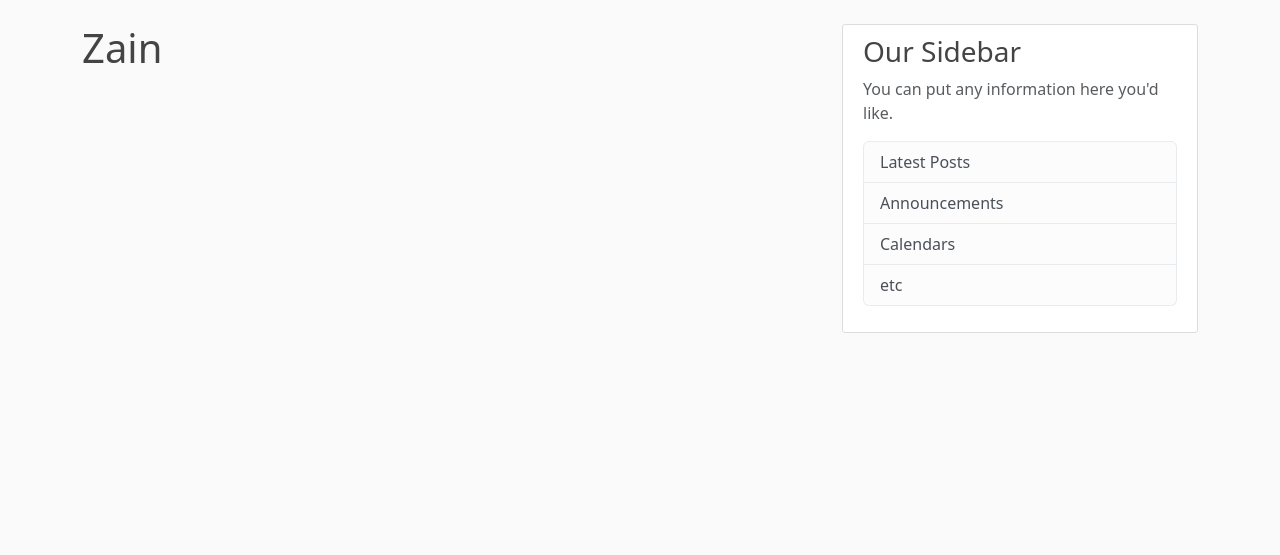
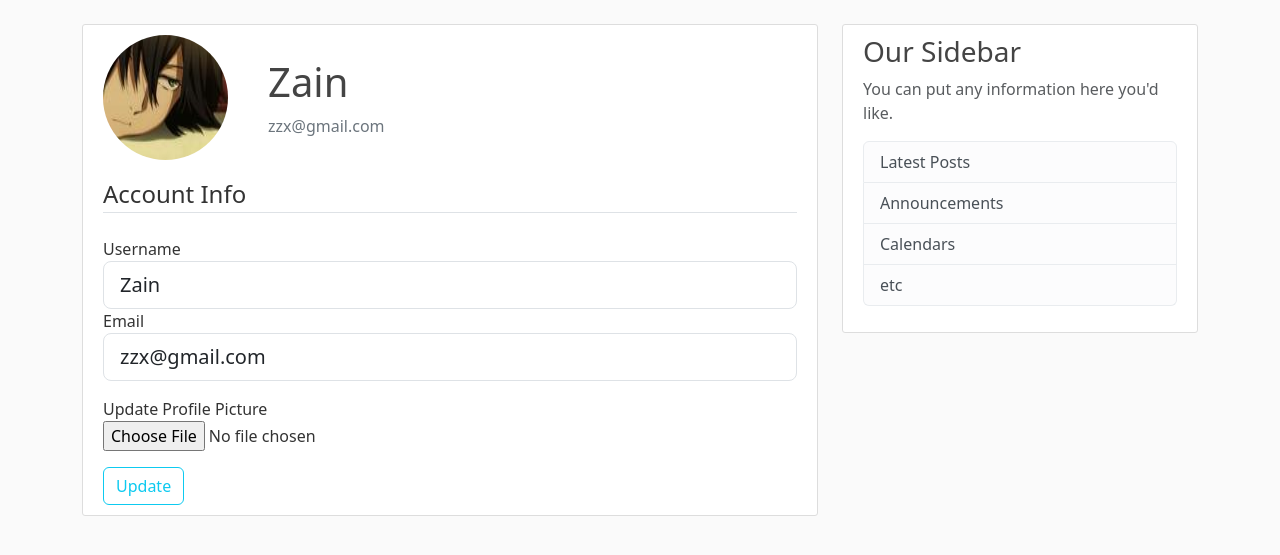
Before and after one commit to Baaqar-007/Blog_007, a Flask app: page /account in a window 1280 px wide. Shown: the part 56-611 px from the top of the page. Run offline with Flask 3, Linux system fonts and the light colour scheme; a user stored in the database is signed in; some libraries are stand-ins or nearby versions.

Commit message:
Update account functionality added. (generated by blackbox.ai )

```diff
--- a/application/forms.py
+++ b/application/forms.py
@@ -1,7 +1,10 @@
 from flask_wtf import FlaskForm
+from flask_wtf.file import FileField,   FileAllowed
+from flask_login import current_user
 from wtforms import StringField , PasswordField, SubmitField, BooleanField
 from wtforms.validators import DataRequired, Length , Email, EqualTo, ValidationError
 from application.models import User
+
 
 class RegistrationForm(FlaskForm):
     username = StringField('Username',
@@ -28,3 +31,23 @@ class LoginForm(FlaskForm):
     password = PasswordField('Password', validators = [DataRequired()])
     remember = BooleanField('Remember Me')
     submit = SubmitField('Login')
+
+
+class UpdateAccountForm(FlaskForm):
+    username = StringField('Username',
+                           validators = [DataRequired(), Length(min=2, max=20)])
+    email = StringField('Email',
+                        validators= [DataRequired(), Email()])
+    picture = FileField('Update Profile Picture', validators=[FileAllowed(['jpg','png','jpeg'])])
+    submit = SubmitField('Update')
+
+    def validate_username(self, username):
+        if username.data != current_user.username:
+            user = User.query.filter_by(username=username.data).first()
+            if user:
+                raise ValidationError("That username is already taken. Please choose another one.")
+
+    def validate_email(self, email):
+        if email.data != current_user.email:
+            if User.query.filter_by(email=email.data).first():
+                raise ValidationError('Your email has already been registered.')
--- a/application/models.py
+++ b/application/models.py
@@ -10,7 +10,7 @@ class User(db.Model, UserMixin):
     id = db.Column(db.Integer, primary_key = True)
     username = db.Column(db.String(20), unique =True , nullable = False)
     email = db.Column(db.String(120), unique =True , nullable = False)
-    image_file = db.Column(db.String(20), nullable = False, default = 'deafult.jpg')
+    image_file = db.Column(db.String(20), nullable = False, default = 'default.jpg')
     password = db.Column(db.String(60),  nullable = False)
     posts = db.relationship('Post', backref='author', lazy=True) # data is not loaded unless actually needed (lazy collection)
 
--- a/application/routes.py
+++ b/application/routes.py
@@ -1,5 +1,8 @@
+import secrets
+import os
+from PIL import Image
 from flask import  render_template , flash, redirect , url_for , request
-from application.forms import RegistrationForm, LoginForm
+from application.forms import RegistrationForm, LoginForm, UpdateAccountForm
 from application.models import User, Post
 from application import app, db ,bcrypt
 from flask_login import login_user , current_user, logout_user, login_required
@@ -68,7 +71,33 @@ def logout():
     logout_user()
     return redirect(url_for('home'))
 
-@app.route('/account')
+def save_picture(form_picture):
+    random_hex = secrets.token_hex(8)
+    _, f_ext = os.path.splitext(form_picture.filename)
+    picture_fn = random_hex + f_ext
+    picture_path = os.path.join(app.root_path, 'static/profile_pics', picture_fn)
+
+    output_size = (125,125)
+    i = Image.open(form_picture)
+    i.thumbnail(output_size) # makes the webapp faster and saves space
+    i.save(picture_path)
+    return picture_fn
+
+@app.route('/account', methods =["GET", "POST"])
 @login_required
 def account():
-    return render_template('account.html', title = "Account")
+    form = UpdateAccountForm()
+    if form.validate_on_submit():
+        if form.picture.data:
+            picture_file = save_picture(form.picture.data)
+            current_user.image_file = picture_file
+        current_user.username = form.username.data
+        current_user.email = form.email.data
+        db.session.commit()
+        flash("Your account has been updated!", "success")
+        return redirect(url_for('account'))
+    elif request.method == 'GET':
+        form.username.data = current_user.username
+        form.email.data = current_user.email
+    image_file = url_for('static', filename = 'profile_pics/' + current_user.image_file)
+    return render_template('account.html', title = "Account", image_file=image_file, form=form)
--- a/application/templates/account.html
+++ b/application/templates/account.html
@@ -1,4 +1,63 @@
 {% extends "layout.html" %}
 {% block content %}
-    <h1>{{current_user.username}}</h1>
+<div class="content-section">
+  <div class="media" style="display: flex; align-items: center;">
+      <img class="rounded-circle account-img" src="{{ image_file }}">
+      <div class="media-body" style="margin-left: 20px;">
+          <h2 class="account-heading">{{ current_user.username }}</h2>
+          <p class="text-secondary">{{ current_user.email }}</p>
+      </div>
+  </div>
+  <div>
+      <form method="POST" action="" enctype="multipart/form-data">
+          {{ form.hidden_tag() }}
+          <fieldset class="form-group">
+              <legend class="border-bottom mb-4">Account Info</legend>
+              <div class="form-group">
+                  {{ form.username.label(class="form-control-label") }}
+                  {% if form.username.errors %}
+                      {{ form.username(class="form-control form-control-lg is-invalid") }}
+                      <div class="invalid-feedback">
+                          {% for error in form.username.errors %}
+                              <span>{{ error }}</span>
+                          {% endfor %}
+                      </div>
+                  {% else %}
+                      {{ form.username(class="form-control form-control-lg") }}
+                  {% endif %}
+              </div>
+              <div class="form-group">
+                  {{ form.email.label(class="form-control-label") }}
+                  {% if form.email.errors %}
+                      {{ form.email(class="form-control form-control-lg is-invalid") }}
+                      <div class="invalid-feedback">
+                          {% for error in form.email.errors %}
+                              <span>{{ error }}</span>
+                          {% endfor %}
+                      </div>
+                  {% else %}
+                      {{ form.email(class="form-control form-control-lg") }}
+                  {% endif %}
+              </div>
+              <p></p>
+
+            <div class="form-group">
+                {{ form.picture.label() }}
+                <br>
+                {{ form.picture(class="form-control-file") }}
+                {% if form.picture.errors %}
+                    {% for error in form.picture.errors %}
+                        <span class="text-danger">{{ error }}</span></br>
+                    {% endfor %}
+                {% endif %}
+            </div>
+          </fieldset>
+          <p></p>
+          <div class="form-group">
+              {{ form.submit(class="btn btn-outline-info") }}
+          </div>
+      </form>
+  </div>
+</div>
+
 {% endblock content %}
--- a/application/templates/login.html
+++ b/application/templates/login.html
@@ -35,10 +35,12 @@
                     {{ form.remember(class="form-check-input") }}
                     {{ form.remember.label(class="form-check-label") }}
                 </div>
+                <p></p>
             </fieldset>
             <div class="form-group">
                 {{ form.submit(class="btn btn-outline-info") }}
             </div>
+            <p></p>
             <small class="text-muted ml-2">
                 <a href="#">Forgot Password?</a>
             </small>
--- a/application/templates/register.html
+++ b/application/templates/register.html
@@ -55,6 +55,7 @@
                         {{ form.confirm_password(class="form-control form-control-lg")}}
                     {% endif %}                </div>
             </fieldset>
+            <p></p>
             <div class = "form-group">
                 {{ form.submit(class = "btn btn-outline-info")}}
             </div>
```
Also changed, not shown: application/static/profile_pics/1e68c56dd8a94ffc.jpg (added), application/static/profile_pics/30269a43ec4c81b4.jpg (added), application/static/profile_pics/d19b298bc5f78f02.jpg (added), application/static/profile_pics/default.jpg (added), instance/site.db.
